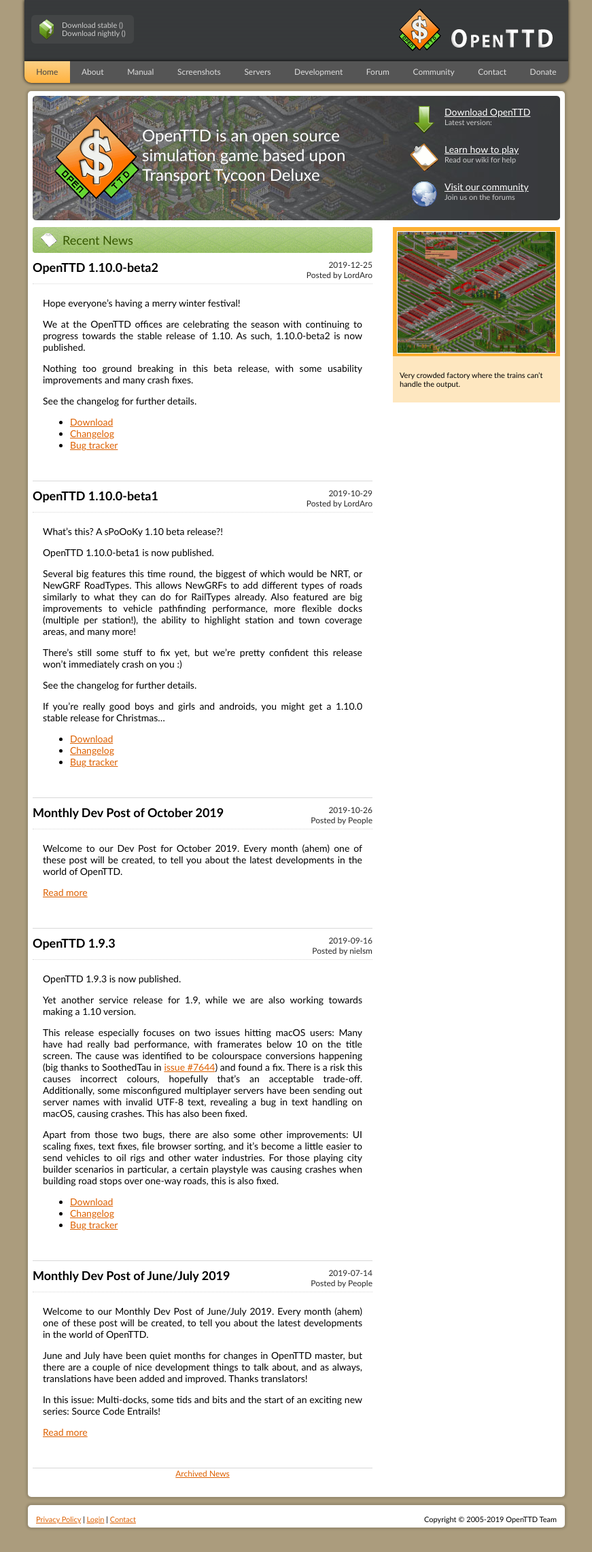
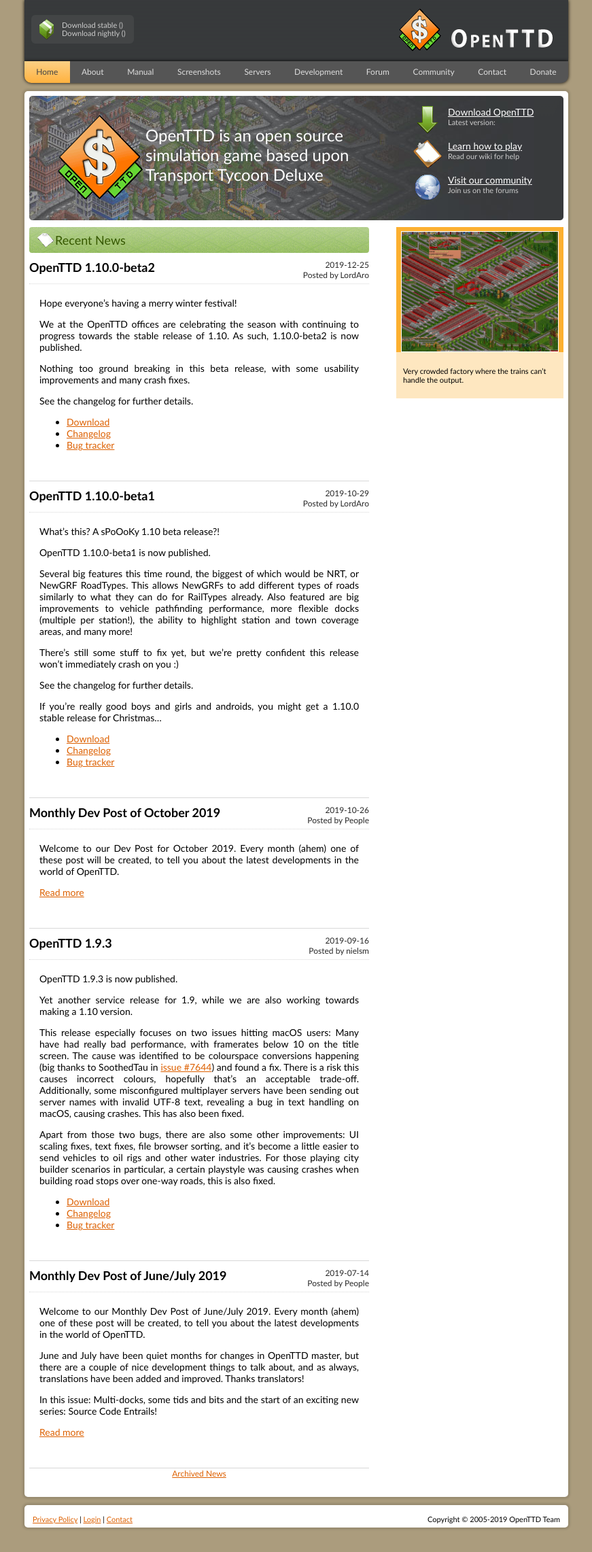
Before and after one commit to OpenTTD/website, a Jekyll site: the page built from pages/index.html, in a window 1280 px wide. Shown: the whole page at 68% size, without its empty margins (204-1075 px from the left). Built offline with Jekyll 4.4.1, drawn with Linux system fonts in a browser that asks for light colours.

Commit message:
Fix: correct the width of main and footer
It's done with changing the box model to border-box and a descendent selector for all direct childs of body (header, nav, main and footer).

```diff
--- a/static/css/base.css
+++ b/static/css/base.css
@@ -1,3 +1,6 @@
+*, ::before, ::after {
+	box-sizing: border-box;
+}
 html {
 	background: #ab9c7d;
 	color: black;
@@ -48,10 +51,13 @@
 	-o-text-overflow: ellipsis;
 }
 
+body > * {
+	width: 800px;
+}
+
 body > header {
 	height: 90px;
 	margin: 0px auto;
-	width: 800px;
 	box-shadow: 0px 0px 5px #000000;
 	/* Stripes! */
 	background-image: linear-gradient(0deg, #323536 50%, #3c3e40 50%, #3c3e40 100%);
@@ -137,7 +143,6 @@
 	margin: 0px auto;
 	min-height: 32px;
 	overflow: hidden;
-	width: 800px;
 }
 #navigation-bar {
 	display: flex;
@@ -171,7 +176,6 @@
 main {
 	background-color: white;
 	margin: 12px auto;
-	width: 776px;
 	padding: 7px;
 	border-radius: 5px;
 	box-shadow: 0 0 3px 3px rgba(0, 0, 0, 0.11);
@@ -179,7 +183,6 @@
 body > footer {
 	background-color: white;
 	margin: 0 auto 36px auto;
-	width: 776px;
 	padding: 7px 7px 6px 7px;
 	overflow: hidden;
 	border-radius: 5px;
```
